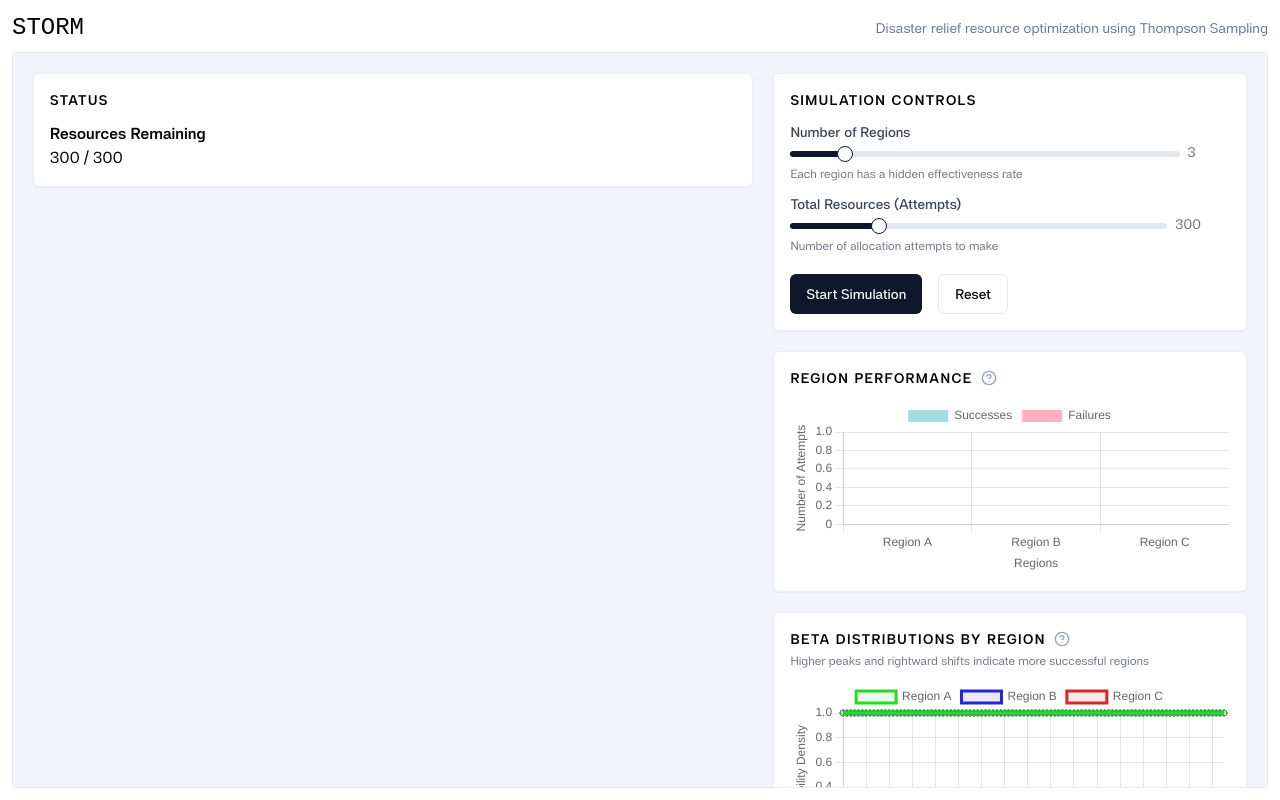
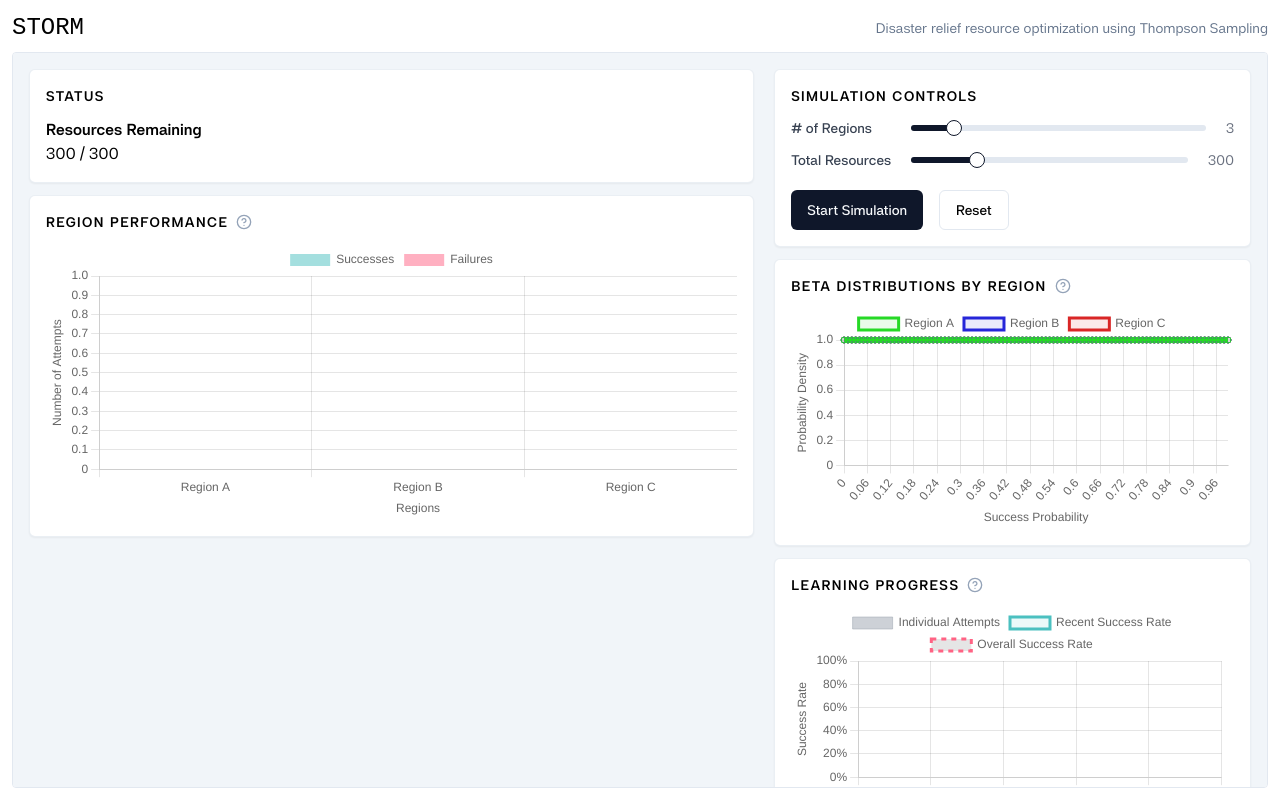
Before and after one commit to Tina-Mai/storm, a Next.js app: page / in a window 1280 px wide. Built offline with nearby package versions, Linux system fonts and the light colour scheme; a web font is replaced by a local one.

Commit message:
saving more charts vertical space

```diff
--- a/src/app/page.tsx
+++ b/src/app/page.tsx
@@ -16,10 +16,10 @@ export default function Home() {
 				<p className="font-mono text-2xl">STORM</p>
 				<p className="text-sm text-slate-500">Disaster relief resource optimization using Thompson Sampling</p>
 			</header>
-			<div className="flex-grow overflow-y-auto w-full bg-slate-100 border border-slate-200 rounded p-5">
+			<div className="flex-grow overflow-y-auto w-full bg-slate-100 border border-slate-200 rounded p-4">
 				<div className="grid grid-cols-5 gap-5">
-					{/* Status Column (2-col width) */}
-					<div className="col-span-3">
+					{/* Status Column  */}
+					<div className="col-span-3 vertical gap-3">
 						<Card>
 							<h2 className="font-semibold text-sm uppercase tracking-widest">Status</h2>
 							<div>
@@ -39,12 +39,12 @@ export default function Home() {
 								</div>
 							)}
 						</Card>
+						<RegionChart />
 					</div>
 
-					{/* Charts Column (1-col width) */}
-					<div className="vertical col-span-2 gap-5">
+					{/* Charts Column */}
+					<div className="col-span-2 vertical gap-3">
 						<ControlPanel />
-						<RegionChart />
 						<BetaDistributionChart />
 						<LearningChart />
 					</div>
--- a/src/components/BetaDistributionChart.tsx
+++ b/src/components/BetaDistributionChart.tsx
@@ -100,7 +100,7 @@ export default function BetaDistributionChart() {
 						</div>
 					</TooltipComponent>
 				</div>
-				<p className="text-xs text-gray-500">Higher peaks and rightward shifts indicate more successful regions</p>
+				{/* <p className="text-xs text-gray-500">Higher peaks and rightward shifts indicate more successful regions</p> */}
 			</div>
 			<Line data={data} options={options} />
 		</Card>
--- a/src/components/ControlPanel.tsx
+++ b/src/components/ControlPanel.tsx
@@ -12,22 +12,16 @@ export default function ControlPanel() {
 			<h2 className="font-semibold text-sm uppercase tracking-widest">Simulation Controls</h2>
 
 			<div className="vertical gap-3">
-				<div>
-					<label className="block text-sm font-medium text-gray-700">Number of Regions</label>
-					<div className="flex items-center space-x-2">
-						<Slider value={[numRegions]} onValueChange={([value]) => setNumRegions(value)} min={2} max={10} step={1} disabled={isSimulating} className="flex-grow mt-1" />
-						<span className="text-sm text-gray-500 w-12">{numRegions}</span>
-					</div>
-					<p className="text-xs text-gray-500 mt-1">Each region has a hidden effectiveness rate</p>
+				<div className="grid grid-cols-[minmax(auto,100px)_1fr_auto] items-center gap-5">
+					<p className="text-sm font-medium text-gray-700"># of Regions</p>
+					<Slider value={[numRegions]} onValueChange={([value]) => setNumRegions(value)} min={2} max={10} step={1} disabled={isSimulating} />
+					<span className="text-sm text-gray-500 whitespace-nowrap">{numRegions}</span>
 				</div>
 
-				<div>
-					<label className="block text-sm font-medium text-gray-700">Total Resources (Attempts)</label>
-					<div className="flex items-center space-x-2">
-						<Slider value={[totalResources]} onValueChange={([value]) => setTotalResources(value)} min={100} max={1000} step={50} className="flex-grow mt-1" />
-						<span className="text-sm text-gray-500 w-16">{totalResources}</span>
-					</div>
-					<p className="text-xs text-gray-500 mt-1">Number of allocation attempts to make</p>
+				<div className="grid grid-cols-[minmax(auto,100px)_1fr_auto] items-center gap-5">
+					<p className="text-sm font-medium text-gray-700">Total Resources</p>
+					<Slider value={[totalResources]} onValueChange={([value]) => setTotalResources(value)} min={100} max={1000} step={50} />
+					<span className="text-sm text-gray-500 whitespace-nowrap">{totalResources}</span>
 				</div>
 
 				<div className="pt-2 flex space-x-4">
--- a/src/components/ui/tooltip.tsx
+++ b/src/components/ui/tooltip.tsx
@@ -1,20 +1,22 @@
-"use client"
+"use client";
 
-import * as React from "react"
-import * as TooltipPrimitive from "@radix-ui/react-tooltip"
+import * as React from "react";
+import * as TooltipPrimitive from "@radix-ui/react-tooltip";
 
-import { cn } from "@/lib/utils"
+import { cn } from "@/lib/utils";
 
-const TooltipProvider = TooltipPrimitive.Provider
+const TooltipProvider = TooltipPrimitive.Provider;
 
-const Tooltip = TooltipPrimitive.Root
+const Tooltip = ({ children, delayDuration = 0, ...props }: TooltipPrimitive.TooltipProps) => (
+	<TooltipPrimitive.Root delayDuration={delayDuration} {...props}>
+		{children}
+	</TooltipPrimitive.Root>
+);
 
-const TooltipTrigger = TooltipPrimitive.Trigger
+const TooltipTrigger = TooltipPrimitive.Trigger;
 
-const TooltipContent = React.forwardRef<
-  React.ElementRef<typeof TooltipPrimitive.Content>,
-  React.ComponentPropsWithoutRef<typeof TooltipPrimitive.Content>
->(({ className, sideOffset = 4, ...props }, ref) => (
+const TooltipContent = React.forwardRef<React.ElementRef<typeof TooltipPrimitive.Content>, React.ComponentPropsWithoutRef<typeof TooltipPrimitive.Content>>(
+	({ className, sideOffset = 4, ...props }, ref) => (
 		<TooltipPrimitive.Content
 			ref={ref}
 			sideOffset={sideOffset}
@@ -24,7 +26,8 @@ const TooltipContent = React.forwardRef<
 			)}
 			{...props}
 		/>
-))
-TooltipContent.displayName = TooltipPrimitive.Content.displayName
+	)
+);
+TooltipContent.displayName = TooltipPrimitive.Content.displayName;
 
-export { Tooltip, TooltipTrigger, TooltipContent, TooltipProvider }
+export { Tooltip, TooltipTrigger, TooltipContent, TooltipProvider };
```
Lines whose indentation alone changed are shown as unchanged.
